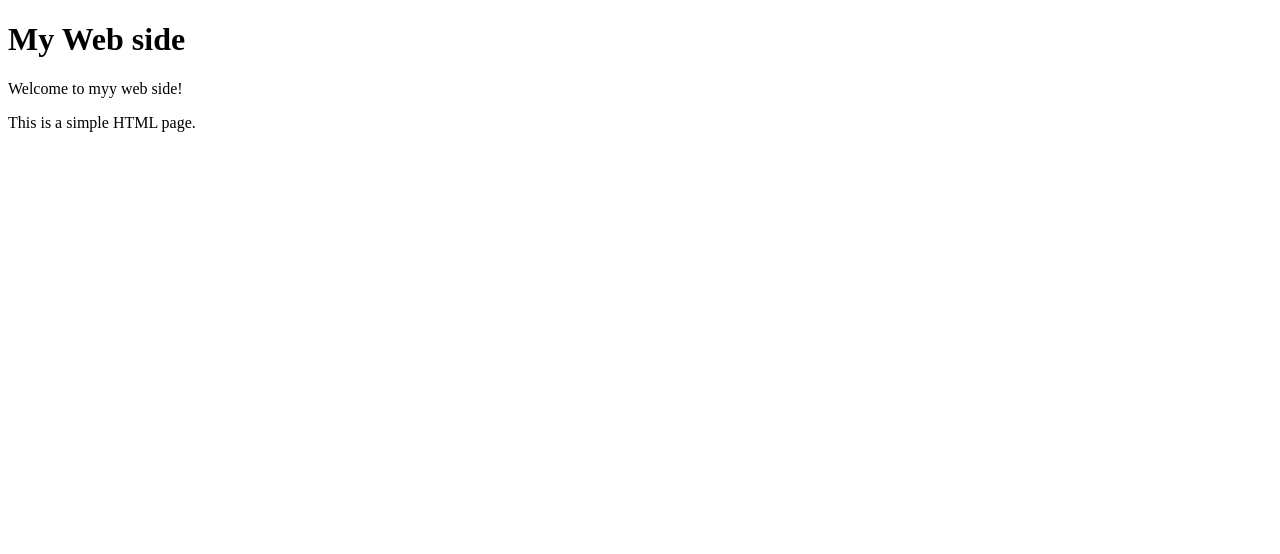
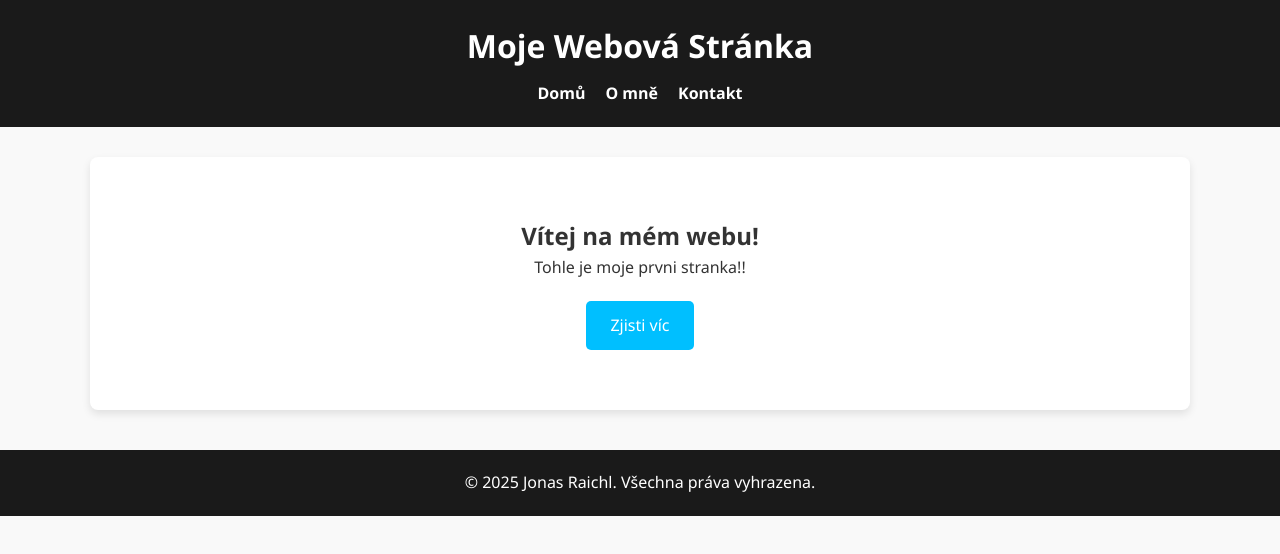
Before and after one commit to Ra1chl/Test_Project-main, a plain HTML site: page Test_Project-main/index.html in a window 1280 px wide. Drawn offline with Linux system fonts and the light colour scheme.

Commit message:
Html a Css

```diff
--- a/Test_Project-main/index.html
+++ b/Test_Project-main/index.html
@@ -1,18 +1,38 @@
 <!DOCTYPE html>
-<html lang="en">
+<html lang="cs">
 <head>
-    <meta charset="UTF-8">
-    <meta name="viewport" content="width=device-width, initial-scale=1.0">
-    <title>My Wvveb side</title>
-    <link rel="stylesheet" href="style.css">
+  <meta charset="UTF-8">
+  <meta name="viewport" content="width=device-width, initial-scale=1.0">
+  <title>Moje Webovka</title>
+  <link rel="stylesheet" href="style.css">
 </head>
 <body>
-<h1>My Web side</h1>
-<p>Welcome to myy web side!</p>
-<p>This is a simple HTML page.</p>
+  <header>
+    <div class="container">
+      <h1>Moje Webová Stránka</h1>
+      <nav>
+        <ul>
+          <li><a href="#">Domů</a></li>
+          <li><a href="#">O mně</a></li>
+          <li><a href="#">Kontakt</a></li>
+        </ul>
+      </nav>
+    </div>
+  </header>
 
+  <main class="container">
+    <section class="hero">
+      <h2>Vítej na mém webu!</h2>
+      <p>Tohle je moje prvni stranka!!</p>
+      <a href="#" class="btn">Zjisti víc</a>
+    </section>
+  </main>
 
-
+  <footer>
+    <div class="container">
+      <p>&copy; 2025 Jonas Raichl. Všechna práva vyhrazena.</p>
+    </div>
+  </footer>
     <script src="index.js"></script>
 </body>
 </html>
--- a/Test_Project-main/style.css
+++ b/Test_Project-main/style.css
@@ -0,0 +1,83 @@
+/* Reset */
+* {
+  margin: 0;
+  padding: 0;
+  box-sizing: border-box;
+}
+
+body {
+  font-family: 'Segoe UI', sans-serif;
+  background-color: #f9f9f9;
+  color: #333;
+  line-height: 1.6;
+}
+
+/* Kontejner */
+.container {
+  width: 90%;
+  max-width: 1100px;
+  margin: 0 auto;
+}
+
+/* Header */
+header {
+  background-color: #1a1a1a;
+  color: #fff;
+  padding: 20px 0;
+}
+
+header h1 {
+  text-align: center;
+  margin-bottom: 10px;
+}
+
+nav ul {
+  display: flex;
+  justify-content: center;
+  list-style: none;
+  gap: 20px;
+}
+
+nav a {
+  color: #fff;
+  text-decoration: none;
+  font-weight: bold;
+}
+
+nav a:hover {
+  color: #00bfff;
+}
+
+/* Hero sekce */
+.hero {
+  background-color: #ffffff;
+  padding: 60px 20px;
+  text-align: center;
+  border-radius: 8px;
+  margin-top: 30px;
+  box-shadow: 0 4px 8px rgba(0,0,0,0.1);
+}
+
+.hero .btn {
+  display: inline-block;
+  margin-top: 20px;
+  padding: 12px 24px;
+  background-color: #00bfff;
+  color: white;
+  text-decoration: none;
+  border-radius: 5px;
+  transition: 0.3s;
+}
+
+.hero .btn:hover {
+  background-color: #0077aa;
+}
+
+/* Footer */
+footer {
+  background-color: #1a1a1a;
+  color: #fff;
+  text-align: center;
+  padding: 20px 0;
+  margin-top: 40px;
+}
```
